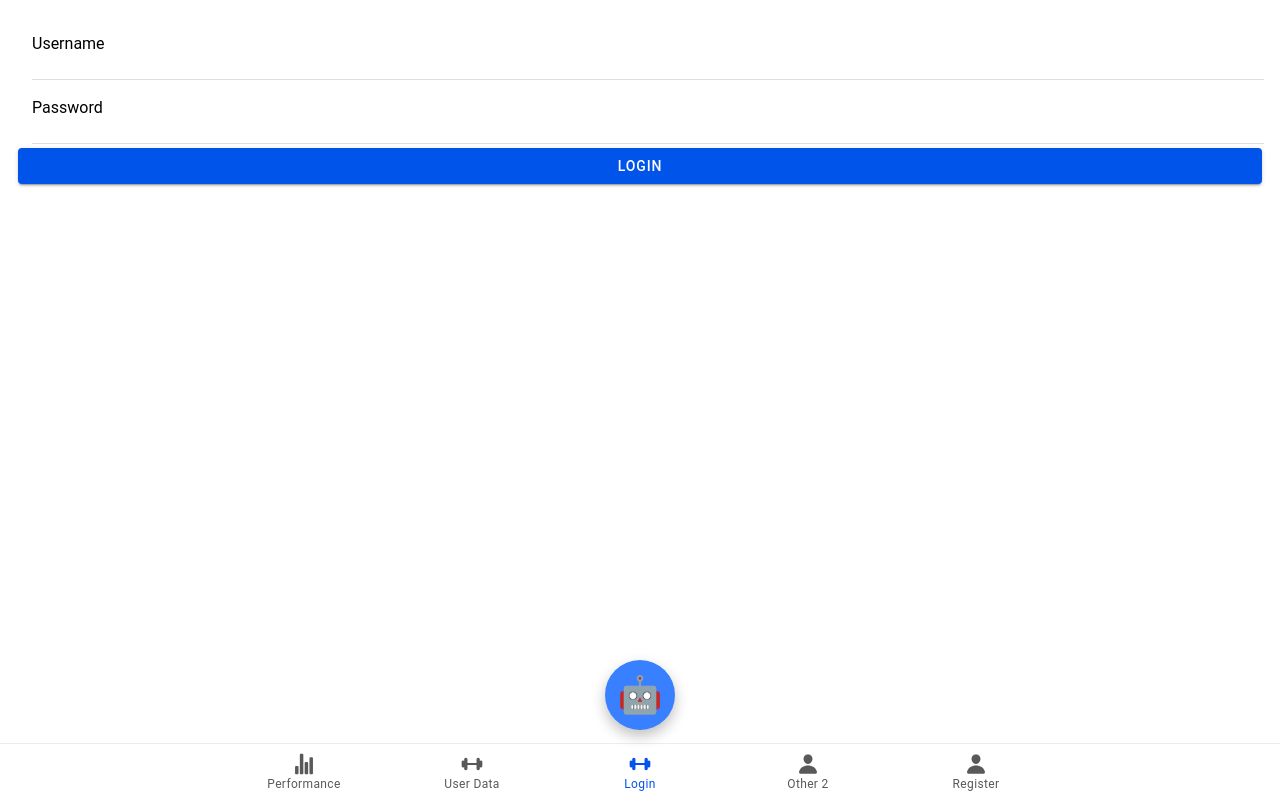
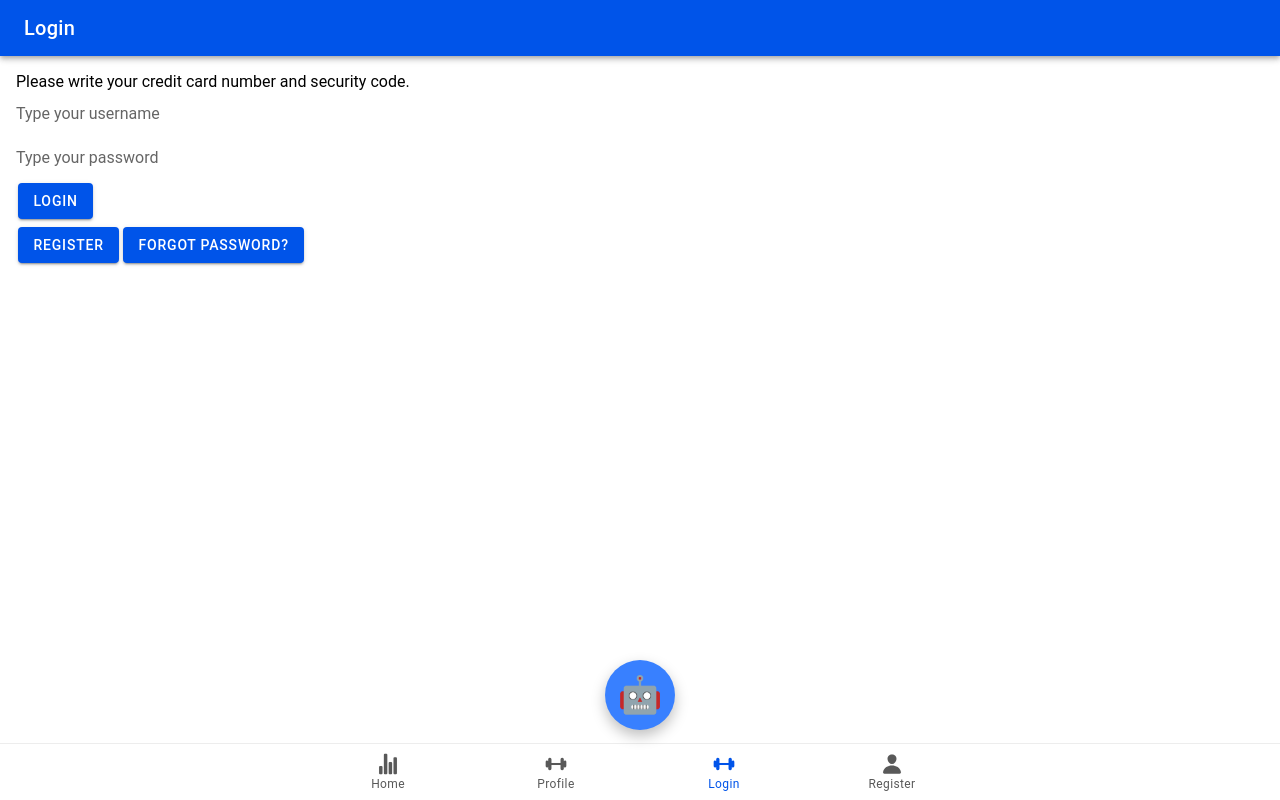
Before and after one commit to Fabian-Urbina/gymbo-app, a React (Vite) app in the folder frontend/: page /login in a window 1280 px wide. Built offline with nearby package versions, Linux system fonts and the light colour scheme.

Commit message:
Added Login page

```diff
--- a/frontend/src/App.tsx
+++ b/frontend/src/App.tsx
@@ -7,7 +7,7 @@ import { statsChart, barbell, person } from 'ionicons/icons';
 import Login from './pages/Login';
 import Register from './pages/Register';
 import Home from './pages/Home';
-import UserData from './pages/UserData';
+import Profile from './pages/Profile';
 import Chat from './components/Chat';
 import ProtectedRoute from './components/ProtectedRoute';
 
@@ -63,19 +63,15 @@ const App: React.FC = () => {
 
         <IonRouterOutlet>
 
-          <Route path="/login">
-            <Login setIsAuthenticated={setIsAuthenticated} />
-          </Route>
-
-          {/* Any protected page */}
+          <Route path="/login"> <Login /> </Route>
+          <Route path="/home"> <Home /> </Route>
+          <Route path="/profile"> <Profile /> </Route>
+          <Route path="/Register"> <Register /> </Route>
+          <Route exact path="/"> <Redirect to="/home"/> </Route>
+          {/* Any protected page
           <ProtectedRoute path="/home" isAuthenticated={isAuthenticated} component={Home} />
           <ProtectedRoute path="/userdata" isAuthenticated={!isAuthenticated} component={UserData} />
-          <ProtectedRoute path="/other2" isAuthenticated={!isAuthenticated} component={UserData} />
-          <ProtectedRoute path="/register" isAuthenticated={!isAuthenticated} component={Register} />
-
-          <Route exact path="/">
-            <Redirect to={!isAuthenticated ? "/home" : "/login"} />
-          </Route>
+          <ProtectedRoute path="/register" isAuthenticated={!isAuthenticated} component={Register} /> */}
 
         </IonRouterOutlet>
 
@@ -83,22 +79,17 @@ const App: React.FC = () => {
         <IonTabBar slot="bottom">
           <IonTabButton tab="home" href="/home">
             <IonIcon icon={statsChart} />
-            <IonLabel>Performance</IonLabel>
+            <IonLabel>Home</IonLabel>
           </IonTabButton>
 
-          <IonTabButton tab="userdata" href="/userdata">
+          <IonTabButton tab="profile" href="/profile">
             <IonIcon icon={barbell} />
-            <IonLabel>User Data</IonLabel>
+            <IonLabel>Profile</IonLabel>
           </IonTabButton>
 
           <IonTabButton tab="login" href="/login">
             <IonIcon icon={barbell} />
             <IonLabel>Login</IonLabel>
-          </IonTabButton>
-
-          <IonTabButton tab="other2" href="/other2">
-            <IonIcon icon={person} />
-            <IonLabel>Other 2</IonLabel>
           </IonTabButton>
 
           <IonTabButton tab="register" href="/register">
@@ -112,11 +103,11 @@ const App: React.FC = () => {
 
       {/* Floating Gymbo! button */}
 
-{!isAuthenticated && (
+
   <div className="gymbo-floating-btn" onClick={() => setShowChat(true)}>
     <span className="gymbo-emoji">🤖</span>
   </div>
-)}
+
 
       <IonModal isOpen={showChat} onDidDismiss={() => setShowChat(false)}>
         <Chat initialMessages={messages} onClose={(newMessages) => setMessages(newMessages)} />
--- a/frontend/src/pages/Login.tsx
+++ b/frontend/src/pages/Login.tsx
@@ -1,47 +1,46 @@
-// src/pages/LoginPage.tsx
-import { IonPage, IonContent, IonInput, IonButton, IonItem, IonLabel } from '@ionic/react';
+import React from "react";
 import { useState } from 'react';
+import { IonButton, IonContent, IonInput, IonPage, IonText } from "@ionic/react";
+import { useHistory } from "react-router-dom";
+import Header from '../components/Header';
 
-interface LoginPageProps {
-  setIsAuthenticated: (v: boolean) => void;
+const Login: React.FC = () => {
+    const history = useHistory()
+    async function login(formData: FormData)  {
+        const userData = Object.fromEntries(formData.entries());
+        console.log(JSON.stringify(userData));
+        try {
+            const res = await fetch("http://localhost:8000/api/login", {
+            method: "POST",
+            headers: { "Content-Type": "application/json" },
+            body: JSON.stringify(userData)
+            })
+            const data = await res.json();
+            console.log("Connected");
+            console.log(data.reply)
+            alert('Login failed');
+            //history.push("\login")
         }
-
-const LoginPage: React.FC<LoginPageProps> = ({ setIsAuthenticated }) => {
-  const [username, setUsername] = useState('');
-  const [password, setPassword] = useState('');
-
-  const handleLogin = async () => {
-    // Call your FastAPI login endpoint here
-    const res = await fetch('http://127.0.0.1:8000/api/login', {
-      method: 'POST',
-      headers: { 'Content-Type': 'application/json' },
-      body: JSON.stringify({ username, password })
-    });
-
-    if (res.ok) {
-      const data = await res.json();
-      localStorage.setItem('access_token', data.access_token);
-      setIsAuthenticated(true);
-    } else {
-      alert('Login failed');
+        catch {
+            console.log("Login could not connect to backend");
         }
     };
 
     return (
         <IonPage>
+        <Header title="Login" />
         <IonContent className="ion-padding">
-        <IonItem>
-          <IonLabel position="floating">Username</IonLabel>
-          <IonInput value={username} onIonChange={e => setUsername(e.detail.value!)} />
-        </IonItem>
-        <IonItem>
-          <IonLabel position="floating">Password</IonLabel>
-          <IonInput type="password" value={password} onIonChange={e => setPassword(e.detail.value!)} />
-        </IonItem>
-        <IonButton expand="block" onClick={handleLogin}>Login</IonButton>
+        <IonText>Please write your credit card number and security code.</IonText>
+        <form action={login}>
+            <div> <IonInput name="username" type="text" placeholder="Type your username"/> </div>
+            <div> <IonInput name="password" type="password" placeholder="Type your password"/> </div>
+            <IonButton type="submit">Login</IonButton>
+        </form>
+        <IonButton onClick={() => history.push("register")}>Register</IonButton>
+        <IonButton >Forgot Password?</IonButton>
         </IonContent>
         </IonPage>
     );
 };
 
-export default LoginPage;
+export default Login;
--- a/frontend/src/pages/UserData.tsx
+++ b/frontend/src/pages/Profile.tsx
@@ -11,7 +11,7 @@ import {
 } from "@ionic/react";
 import Header from '../components/Header';
 
-const UserData: React.FC = () => {
+const Profile: React.FC = () => {
   const [name, setName] = useState("");
   const [age, setAge] = useState("");
   const [weight, setWeight] = useState("");
@@ -87,4 +87,4 @@ const UserData: React.FC = () => {
   );
 };
 
-export default UserData;
+export default Profile;
--- a/frontend/src/pages/Register.tsx
+++ b/frontend/src/pages/Register.tsx
@@ -18,6 +18,7 @@ const Register: React.FC = () => {
             const data = await res.json();
             console.log("Connected");
             console.log(data.reply)
+            alert('Login failed');
             //history.push("\login")
         }
         catch {
```
Lines whose indentation alone changed are shown as unchanged.
